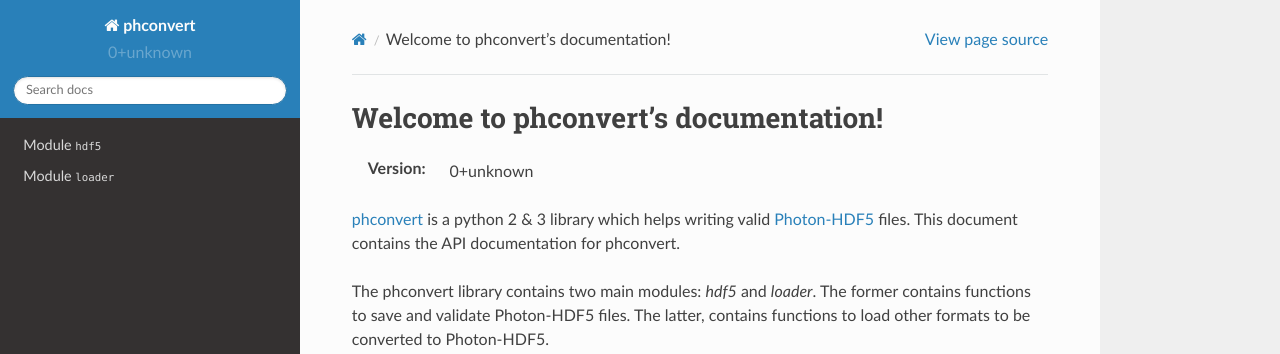
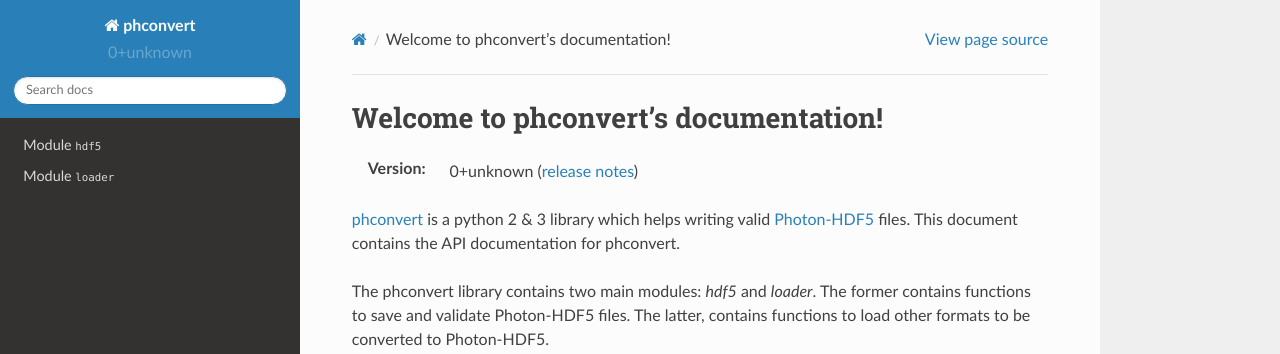
Before and after one commit to Photon-HDF5/phconvert, a Sphinx documentation site: the page built from docs/index.rst, in a window 1280 px wide and 1084 px high. Shown: the top 354 px of the window. Built offline with Sphinx 7.4.7 and the Read the Docs theme 2.0.0, drawn with Linux system fonts in a browser that asks for light colours.

Commit message:
Add link to release notes in docs

```diff
--- a/docs/index.rst
+++ b/docs/index.rst
@@ -6,7 +6,7 @@
 Welcome to phconvert's documentation!
 =====================================
 
-:Version: |version|
+:Version: |version| (`release notes <https://github.com/Photon-HDF5/phconvert/releases/>`__)
 
 `phconvert <http://photon-hdf5.github.io/phconvert/>`__ is a python 2 & 3 library
 which helps writing valid
```
Also changed, not shown: README.md (+4 -0 lines).
